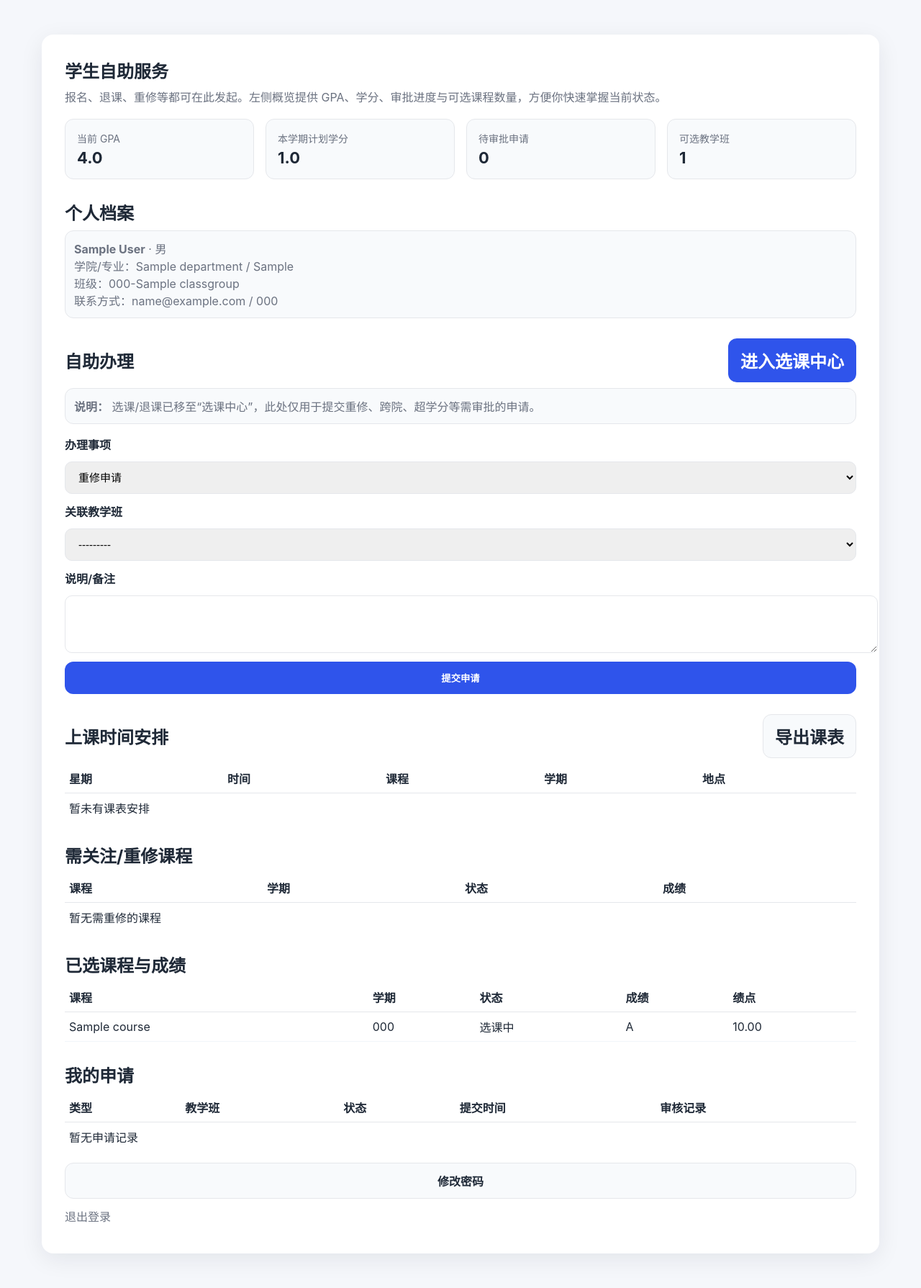
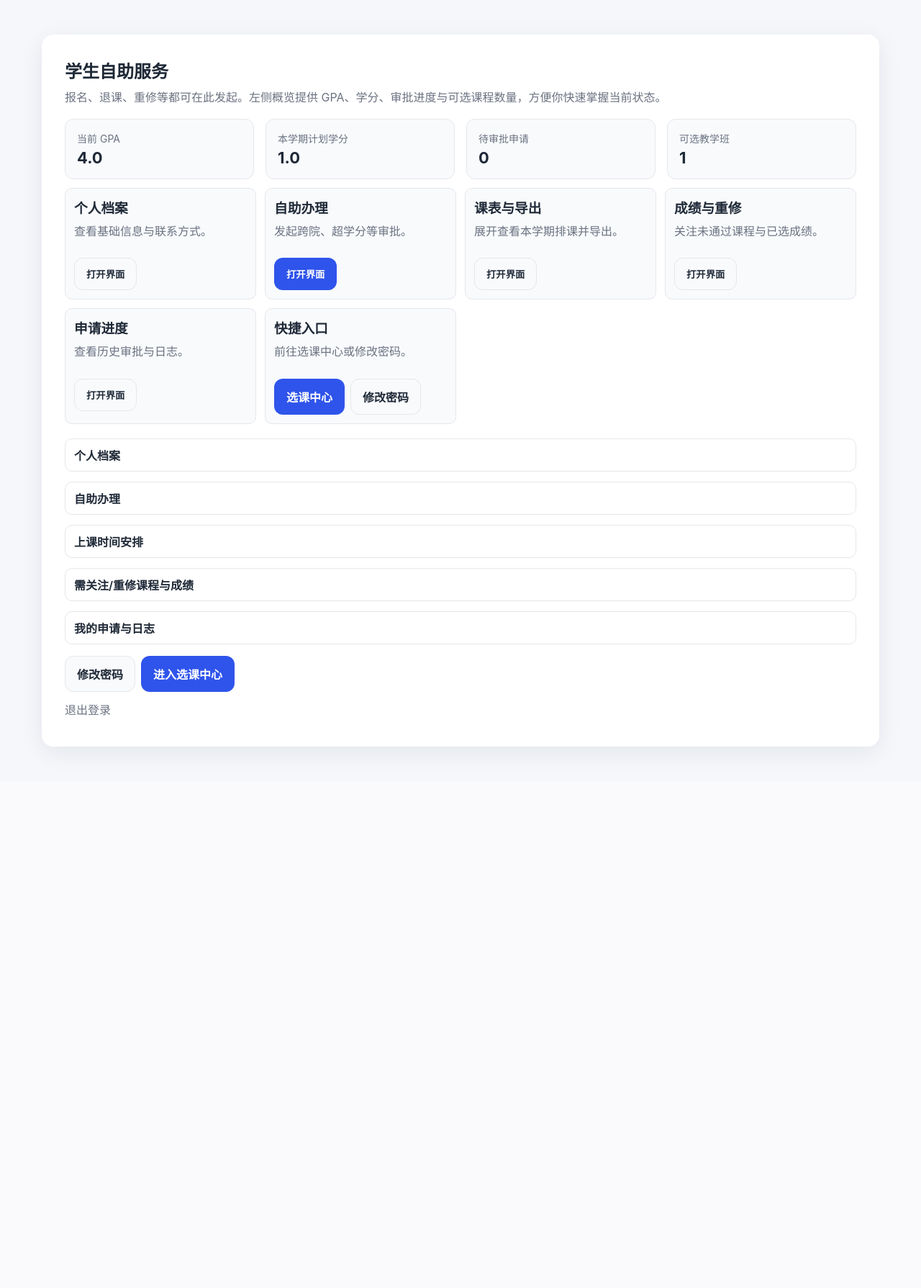
Before and after one commit to PakleFlady/Database-Course-Design, a Django app: page /accounts/home/student/ in a window 1280 px wide. Shown: the whole page at 72% size. After the commit the page ends 1049 px from the top, so only its background shows below. Run offline with Django 5.2, Linux system fonts and the light colour scheme; a user stored in the database is signed in; tables that the repository leaves empty hold one stand-in row (values such as "Sample post"); data that the repository does not hold is empty.

Commit message:
Improve enrollment UI and numbering logic

```diff
--- a/registrar/models.py
+++ b/registrar/models.py
@@ -5,7 +5,7 @@ import datetime
 
 from django.contrib.auth import get_user_model
 from django.db import models
-from django.db.models import F, Q
+from django.db.models import F, Q, Max
 
 User = get_user_model()
 
@@ -39,6 +39,18 @@ class Department(models.Model):
     def __str__(self) -> str:  # pragma: no cover - human readable labels
         numeric = f"#{self.numeric_code}" if self.numeric_code is not None else "未编号"
         return f"{self.code} ({numeric}) - {self.name}"
+
+    def assign_numeric_code(self) -> int:
+        """Ensure the department has an auto-incrementing numeric code."""
+
+        if self.numeric_code is None:
+            current_max = Department.objects.aggregate(max_code=Max("numeric_code")).get("max_code") or 0
+            self.numeric_code = current_max + 1
+        return int(self.numeric_code)
+
+    def save(self, *args, **kwargs):
+        self.assign_numeric_code()
+        super().save(*args, **kwargs)
 
 
 class Semester(models.Model):
@@ -153,12 +165,13 @@ class StudentProfile(models.Model):
     def generate_student_number(cls, department: Department) -> str:
         """Generate a student number in the format <year><dept_numeric><seq>."""
 
+        if department.numeric_code is None:
+            department.assign_numeric_code()
+            if department.pk:
+                department.save(update_fields=["numeric_code"])
+
         year_prefix = datetime.date.today().year
-        dept_code = (
-            f"{int(department.numeric_code):02d}"
-            if department.numeric_code is not None
-            else department.code
-        )
+        dept_code = f"{int(department.numeric_code):03d}"
         base_prefix = f"{year_prefix}{dept_code}"
         last_number = (
             cls.objects.filter(student_number__startswith=base_prefix)
--- a/registrar/templates/registration/course_selection.html
+++ b/registrar/templates/registration/course_selection.html
@@ -57,7 +57,6 @@
     </thead>
     <tbody>
       {% for section in available_sections %}
-      {% with remaining=section.capacity|add:-section.enrolled_count %}
       <tr style="border-bottom:1px solid #f1f5f9;">
         <td>{{ section.course.code }} {{ section.course.name }}</td>
         <td>{{ section.instructor.user.get_full_name|default:section.instructor.user.username }}</td>
@@ -74,7 +73,7 @@
             {% endif %}
           {% endwith %}
         </td>
-        <td>{{ section.capacity }} / {{ remaining }}</td>
+        <td>{{ section.capacity }} / {{ section.remaining_capacity }}</td>
         <td>{{ section.semester.code }}</td>
         <td>
           {% if section.id in enrollment_ids %}
@@ -85,7 +84,7 @@
               <input type="hidden" name="section_id" value="{{ section.id }}" />
               <button type="submit" class="button danger small">退课</button>
             </form>
-          {% elif remaining <= 0 %}
+          {% elif section.remaining_capacity <= 0 %}
             <span class="muted">容量已满</span>
           {% else %}
             <form method="post" class="enrollment-action" data-confirm="确认选课？" style="margin:0;">
@@ -97,7 +96,6 @@
           {% endif %}
         </td>
       </tr>
-      {% endwith %}
       {% empty %}
       <tr><td colspan="6">暂无可选课程</td></tr>
       {% endfor %}
--- a/registrar/templates/registration/dashboard_student.html
+++ b/registrar/templates/registration/dashboard_student.html
@@ -3,6 +3,48 @@
 {% block content %}
 <h1>学生自助服务</h1>
 <p>报名、退课、重修等都可在此发起。左侧概览提供 GPA、学分、审批进度与可选课程数量，方便你快速掌握当前状态。</p>
+
+<style>
+  .feature-grid {
+    display: grid;
+    grid-template-columns: repeat(auto-fit, minmax(240px, 1fr));
+    gap: 12px;
+    margin: 12px 0 20px;
+  }
+  .feature-card {
+    border: 1px solid #e5e7eb;
+    border-radius: 10px;
+    padding: 12px;
+    background: #f8fafc;
+    display: flex;
+    flex-direction: column;
+    gap: 8px;
+  }
+  .feature-card h3 { margin: 0; }
+  .feature-card button {
+    align-self: flex-start;
+  }
+  details.feature-panel {
+    border: 1px solid #e5e7eb;
+    border-radius: 10px;
+    padding: 10px 12px;
+    margin-bottom: 14px;
+    background: #fff;
+  }
+  details.feature-panel summary {
+    cursor: pointer;
+    font-weight: 600;
+    list-style: none;
+    display: flex;
+    align-items: center;
+    justify-content: space-between;
+  }
+  details.feature-panel[open] {
+    box-shadow: 0 6px 18px rgba(15, 23, 42, 0.07);
+  }
+  details.feature-panel summary::-webkit-details-marker { display: none; }
+  details.feature-panel .panel-body { margin-top: 10px; }
+</style>
 
 <div class="grid two">
   <div class="stat-card">
@@ -23,8 +65,45 @@
   </div>
 </div>
 
-<div class="section">
-  <h2>个人档案</h2>
+<div class="feature-grid">
+  <div class="feature-card">
+    <h3>个人档案</h3>
+    <p class="muted">查看基础信息与联系方式。</p>
+    <button class="button secondary" data-target="#panel-profile">打开界面</button>
+  </div>
+  <div class="feature-card">
+    <h3>自助办理</h3>
+    <p class="muted">发起跨院、超学分等审批。</p>
+    <button class="button primary" data-target="#panel-selfservice">打开界面</button>
+  </div>
+  <div class="feature-card">
+    <h3>课表与导出</h3>
+    <p class="muted">展开查看本学期排课并导出。</p>
+    <button class="button secondary" data-target="#panel-schedule">打开界面</button>
+  </div>
+  <div class="feature-card">
+    <h3>成绩与重修</h3>
+    <p class="muted">关注未通过课程与已选成绩。</p>
+    <button class="button secondary" data-target="#panel-retake">打开界面</button>
+  </div>
+  <div class="feature-card">
+    <h3>申请进度</h3>
+    <p class="muted">查看历史审批与日志。</p>
+    <button class="button secondary" data-target="#panel-requests">打开界面</button>
+  </div>
+  <div class="feature-card">
+    <h3>快捷入口</h3>
+    <p class="muted">前往选课中心或修改密码。</p>
+    <div style="display:flex; gap:8px; flex-wrap:wrap;">
+      <a class="button primary" href="{% url 'student_enrollment' %}">选课中心</a>
+      <a class="button secondary" href="{% url 'force_password_change' %}">修改密码</a>
+    </div>
+  </div>
+</div>
+
+<details class="feature-panel" id="panel-profile">
+  <summary>个人档案</summary>
+  <div class="panel-body">
     <div class="hint">
       <strong>{{ profile.user.get_full_name|default:profile.user.username }}</strong> · {{ profile.get_gender_display|default:"未填写" }}<br />
       <span class="muted">学院/专业：{{ profile.department.name|default:"-" }} / {{ profile.major|default:"-" }}</span><br />
@@ -32,12 +111,11 @@
       <span class="muted">联系方式：{{ profile.contact_email|default:"未填写邮箱" }} {% if profile.contact_phone %}/ {{ profile.contact_phone }}{% endif %}</span>
     </div>
   </div>
+</details>
 
-<div class="section">
-  <h2 style="display:flex; align-items:center; justify-content:space-between; gap:12px;">
-    <span>自助办理</span>
-    <a class="button primary" href="{% url 'student_enrollment' %}">进入选课中心</a>
-  </h2>
+<details class="feature-panel" id="panel-selfservice">
+  <summary>自助办理</summary>
+  <div class="panel-body">
     <div class="hint">
       <strong>说明：</strong> 选课/退课已移至“选课中心”，此处仅用于提交重修、跨院、超学分等需审批的申请。
     </div>
@@ -53,12 +131,15 @@
       <input class="button" type="submit" value="提交申请" />
     </form>
   </div>
+</details>
 
-<div class="section">
-  <h2 style="display:flex; justify-content: space-between; align-items: center; gap: 12px;">
-    <span>上课时间安排</span>
+<details class="feature-panel" id="panel-schedule">
+  <summary>上课时间安排</summary>
+  <div class="panel-body">
+    <div style="display:flex; justify-content: space-between; align-items: center; gap: 12px; margin-bottom:8px;">
+      <span class="muted">展开查看详细排课信息。</span>
       <a class="button secondary" href="{% url 'student_schedule_export' %}">导出课表</a>
-  </h2>
+    </div>
     <table>
       <thead>
         <tr style="text-align:left; border-bottom:1px solid #e5e7eb;">
@@ -84,9 +165,12 @@
       </tbody>
     </table>
   </div>
+</details>
 
-<div class="section">
-  <h2>需关注/重修课程</h2>
+<details class="feature-panel" id="panel-retake">
+  <summary>需关注/重修课程与成绩</summary>
+  <div class="panel-body">
+    <h3 style="margin-top:0;">需关注/重修课程</h3>
     <table>
       <thead>
         <tr style="text-align:left; border-bottom:1px solid #e5e7eb;">
@@ -109,10 +193,8 @@
         {% endfor %}
       </tbody>
     </table>
-</div>
 
-<div class="section">
-  <h2>已选课程与成绩</h2>
+    <h3>已选课程与成绩</h3>
     <table>
       <thead>
         <tr style="text-align:left; border-bottom:1px solid #e5e7eb;">
@@ -138,11 +220,11 @@
       </tbody>
     </table>
   </div>
+</details>
 
-
-
-<div class="section">
-  <h2>我的申请</h2>
+<details class="feature-panel" id="panel-requests">
+  <summary>我的申请与日志</summary>
+  <div class="panel-body">
     <table>
       <thead>
         <tr style="text-align:left; border-bottom:1px solid #e5e7eb;">
@@ -180,9 +262,24 @@
       </tbody>
     </table>
   </div>
+</details>
 
-<div class="actions">
+<div class="actions" style="justify-content: space-between; flex-wrap: wrap; gap: 12px;">
+  <div style="display:flex; gap:8px; align-items:center; flex-wrap:wrap;">
     <a class="button secondary" href="{% url 'force_password_change' %}">修改密码</a>
+    <a class="button primary" href="{% url 'student_enrollment' %}">进入选课中心</a>
+  </div>
   <a class="muted-link" href="{% url 'logout' %}">退出登录</a>
 </div>
+
+<script>
+  document.querySelectorAll('[data-target]').forEach(function(btn) {
+    btn.addEventListener('click', function() {
+      const target = document.querySelector(btn.dataset.target);
+      if (!target) return;
+      target.open = true;
+      target.scrollIntoView({ behavior: 'smooth', block: 'start' });
+    });
+  });
+</script>
 {% endblock %}
--- a/registrar/views.py
+++ b/registrar/views.py
@@ -14,7 +14,8 @@ from django.contrib.auth.views import (
     PasswordChangeDoneView,
     PasswordChangeView,
 )
-from django.db.models import Count, Q
+from django.db.models import Count, Q, F
+from django.db.models.functions import Greatest
 from django.http import HttpResponse, HttpResponseForbidden
 from django.shortcuts import redirect
 from django.urls import reverse_lazy
@@ -119,12 +120,13 @@ class AccountHomeView(LoginRequiredMixin, TemplateView):
 
 
 class UserLogoutView(LogoutView):
-    """Always redirect to the login portal to avoid template lookups."""
+    """Show a friendly logout confirmation page instead of silent redirect."""
 
-    next_page = reverse_lazy("login_portal")
+    next_page = None
+    template_name = "registration/logout_success.html"
 
     def get_next_page(self):
-        return reverse_lazy("login_portal")
+        return None
 
 
 class EnrollmentValidationMixin:
@@ -285,6 +287,7 @@ class StudentEnrollmentView(LoginRequiredMixin, EnrollmentValidationMixin, Templ
                     "enrollments", filter=Q(enrollments__status="enrolling"), distinct=True
                 )
             )
+            .annotate(remaining_capacity=Greatest(F("capacity") - F("enrolled_count"), 0))
             .order_by("course__code", "section_number")
         )
 
```
Also changed, not shown: registrar/templates/registration/instructor_roster.html (+16 -4 lines), registrar/templates/registration/logout_success.html (added, +11 -0 lines). Lines whose indentation alone changed are shown as unchanged.
